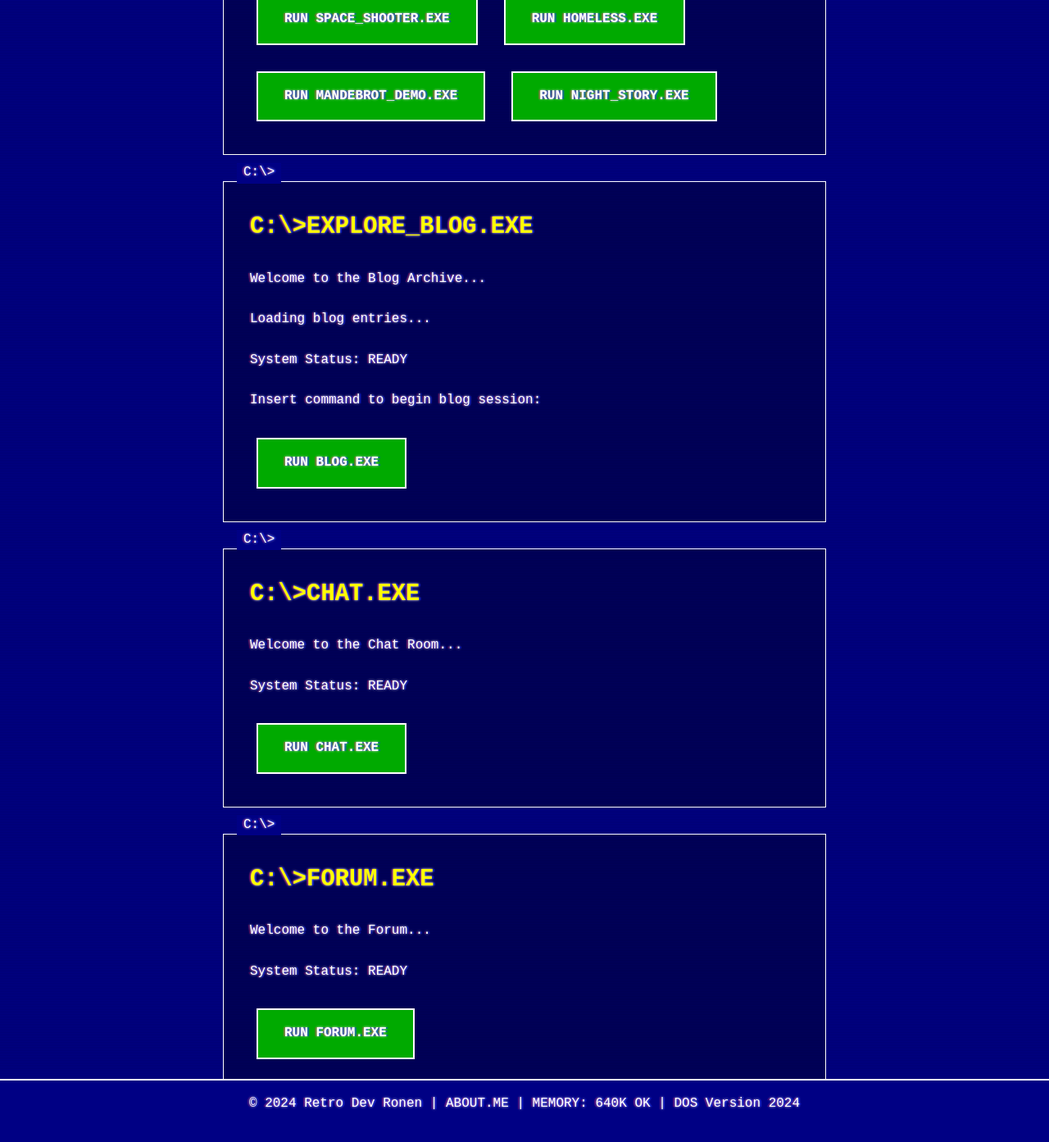
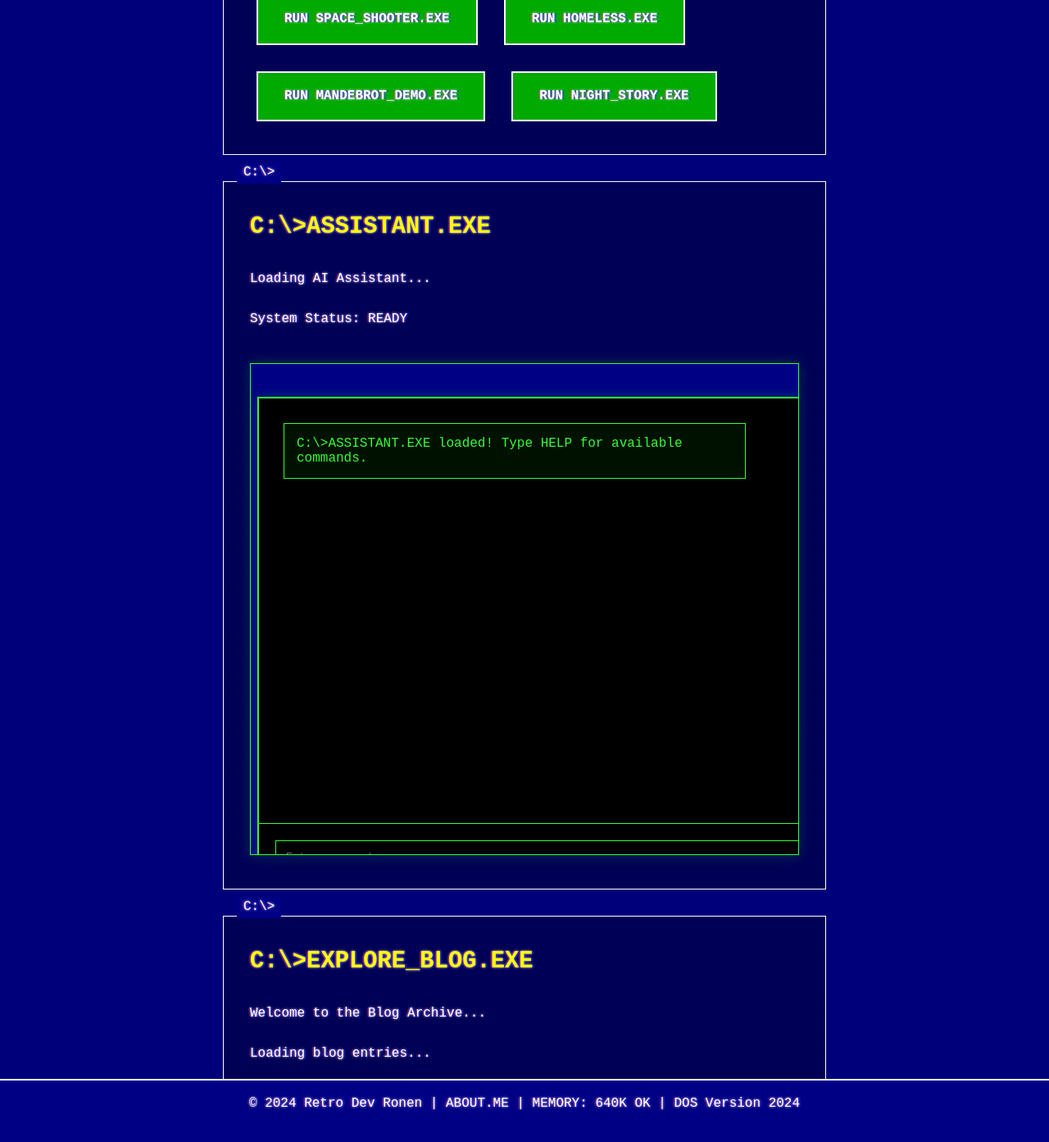
Before and after one commit to ronblue77/Retro-Dev-Ronen.github.io, a Jekyll site: the page index.html, which Jekyll copies as it is, in a window 1280 px wide and 1400 px high, scrolled down 2315 px. Shown: the top 1393 px of the window at 82% size. Built offline with Jekyll 4.4.1, drawn with Linux system fonts in a browser that asks for light colours; some of the changed text lies outside the part shown.

Commit message:
moved chatbot upwards in index.html

```diff
--- a/index.html
+++ b/index.html
@@ -348,6 +348,14 @@
                     <!-- <a href="webgames/p-hospital-game/phospital.html" class="btn">RUN PSYCHIATRIC_HOSPITAL_SIMULATOR.EXE</a> -->
                 </div>
             </section>
+
+            <section class="retro-text">
+                <h2>C:\>ASSISTANT.EXE</h2>
+                <p>Loading AI Assistant...<span class="cursor"></span></p>
+                <p>System Status: READY</p>
+                <iframe src="chatbot.html" style="width: 100%; height: 600px; border: 1px solid #33ff33; background: #000;"></iframe>
+            </section>
+
             <section class="retro-text">
                 <h2>C:\>EXPLORE_BLOG.EXE</h2>
                 <p>Welcome to the Blog Archive...<span class="cursor"></span></p>
@@ -377,13 +385,6 @@
                 </div>
             </section>
 
-            <section class="retro-text">
-                <h2>C:\>ASSISTANT.EXE</h2>
-                <p>Loading AI Assistant...<span class="cursor"></span></p>
-                <p>System Status: READY</p>
-                <iframe src="chatbot.html" style="width: 100%; height: 600px; border: 1px solid #33ff33; background: #000;"></iframe>
-            </section>
-
             <!-- Guestbook section without retro effects -->
             <section class="guestbook-section">
                 <h2>C:\>GUESTBOOK.EXE</h2>
```
